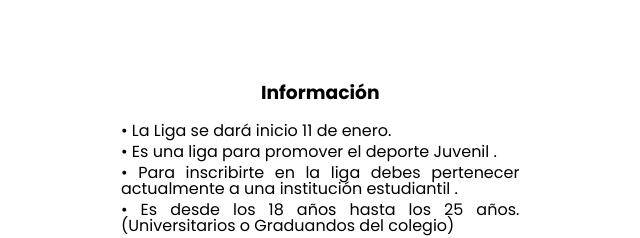
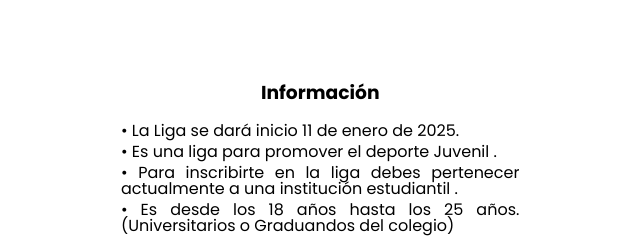
Before and after one commit to superligau/superligau.github.io, a plain HTML site: page index.html in a window 1280 px wide. Shown: the part 960-1198 px from the top of the page, 639-1279 px from the left. Drawn offline with Linux system fonts and the light colour scheme.

Commit message:
cambio
cambio

```diff
--- a/index.html
+++ b/index.html
@@ -105,7 +105,7 @@
 
                 <article class="about__information">
                 <h3 class="about__title">Información</h3>
-                <p class="about__paragraph">• La Liga se dará inicio 11 de enero.</p>
+                <p class="about__paragraph">• La Liga se dará inicio 11 de enero de 2025.</p>
                 <p class="about__paragraph">• Es una liga para promover el deporte Juvenil .  </p>
                 <p class="about__paragraph">• Para inscribirte en la liga debes pertenecer actualmente a una institución estudiantil .</p>
                 <p class="about__paragraph">• Es desde los 18 años hasta los 25 años. (Universitarios o Graduandos del colegio)</p>
```
